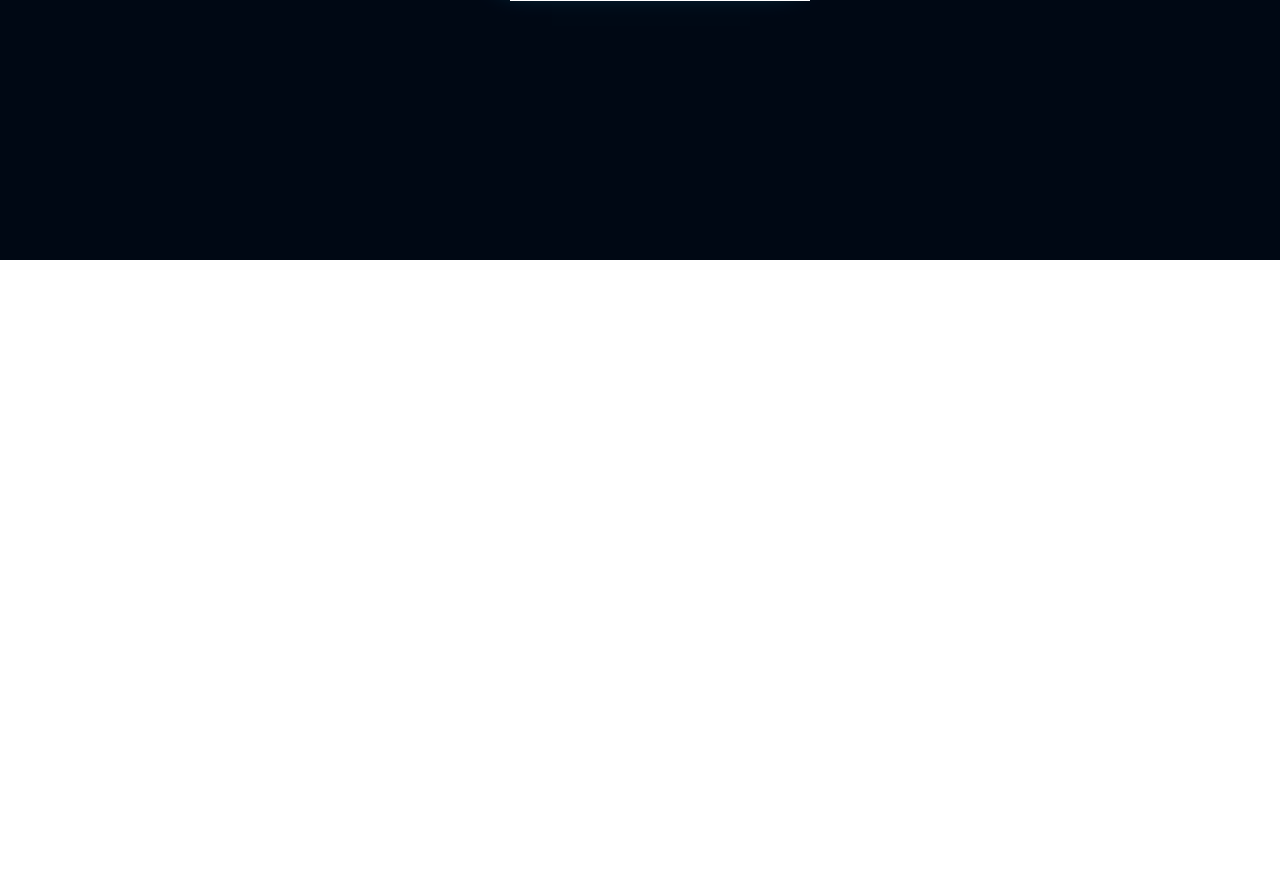
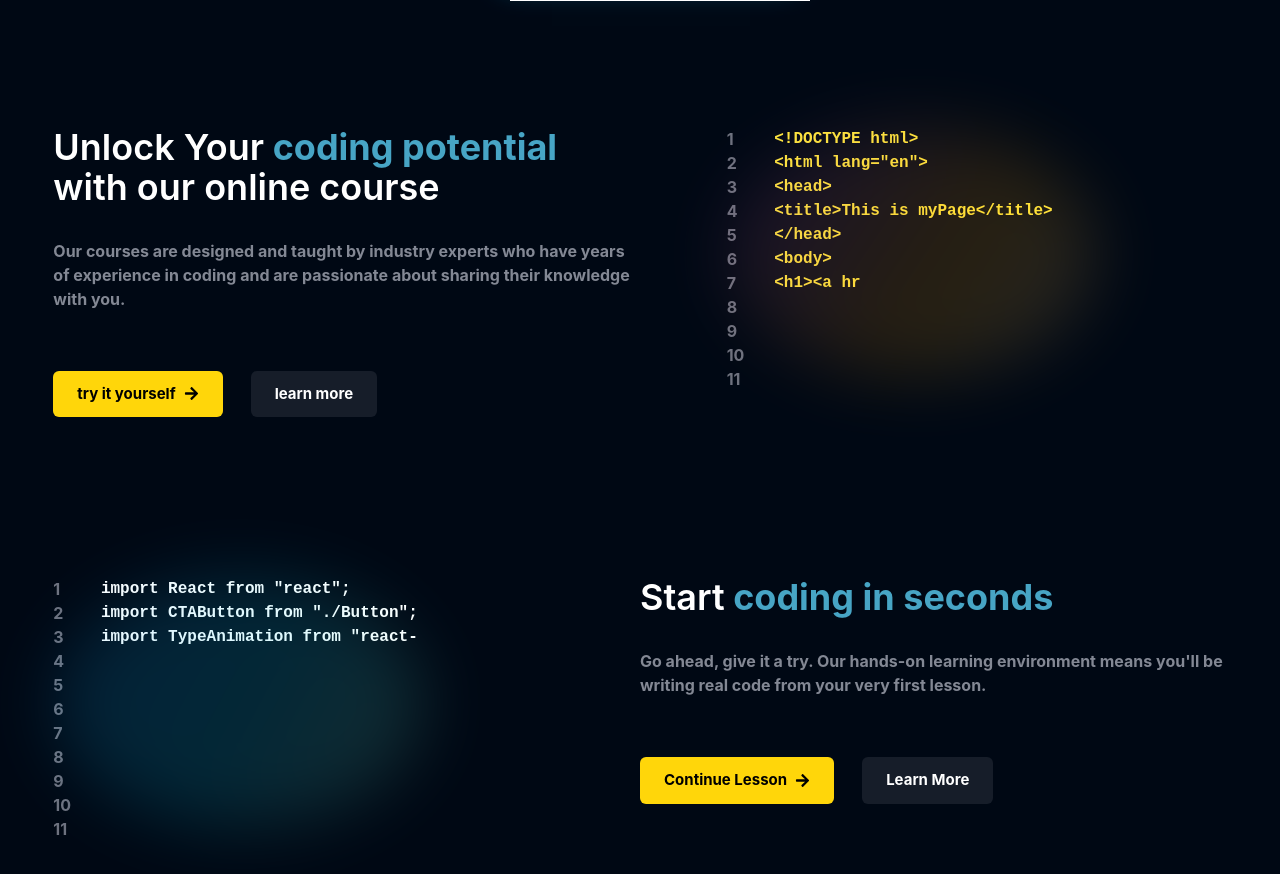
Before and after one commit to bhaumiksahu/StudyNotion, a React (Create React App) app: page / in a window 1280 px wide. Shown: the part 540-1414 px from the top of the page. Before the commit the page ends 800 px from the top, so only its background shows below. Built offline with nearby package versions, Linux system fonts and the light colour scheme.

Commit message:
video , code section part done in home

```diff
--- a/package.json
+++ b/package.json
@@ -9,6 +9,7 @@
     "react-icons": "^5.2.1",
     "react-router-dom": "^6.23.1",
     "react-scripts": "5.0.1",
+    "react-type-animation": "^3.2.0",
     "web-vitals": "^2.1.4"
   },
   "author": "Pranay Gupta",
--- /dev/null
+++ b/src/components/core/HomePage/CodeBlocks.jsx
@@ -0,0 +1,65 @@
+import React from "react";
+import CTAButton from "../HomePage/Button"
+//import HighlightText from "./HighlightText";
+import { FaArrowRight } from "react-icons/fa";
+import { TypeAnimation } from "react-type-animation";
+const CodeBlocks = ({position,heading,subheading,ctabtn1,ctabtn2,codeblock,codeBlockStyle,codeColor}) =>{
+    return(
+        <div className={`flex ${position} my-20 justify-between gap-10`}>
+            {/* Section 1 */}
+            <div className="w-[50%] flex flex-col gap-8">
+                {heading}
+                <div className="text-richblack-300 font-bold">
+                    {subheading}
+                </div>
+                <div className="flex gap-7 mt-7">
+                    <CTAButton
+                    linkto={ctabtn1.linkto} active={ctabtn1.active}>
+                       <div className="flex gap-2 items-center">
+                            {ctabtn1.text}
+                            <FaArrowRight/>
+                       </div>
+                    </CTAButton>
+                    <CTAButton
+                    linkto={ctabtn2.linkto} active={ctabtn2.active}>
+                            {ctabtn2.text}
+                    </CTAButton>
+                </div>
+            </div>
+            {/* Section 2 */}
+            <div className="flex h-fit text-10 w-[100%] relative lg:w-[500px] ">
+
+                <div className="flex flex-col w-[10%] text-richblack-400 font-inter font-bold">
+                    <p>1</p>
+                    <p>2</p>
+                    <p>3</p>
+                    <p>4</p>
+                    <p>5</p>
+                    <p>6</p>
+                    <p>7</p>
+                    <p>8</p>
+                    <p>9</p>
+                    <p>10</p>
+                    <p>11</p>
+                </div>
+                <div className={`w-[95%] flex-col gap-2 font-bold font-mono pr-2 ${codeColor} `}>
+                    <div className="absolute" style={codeBlockStyle}>
+                    </div>
+                    <TypeAnimation
+                        sequence={[codeblock,1000,""]}
+                        repeat={Infinity}
+                        cursor={true}
+                        style={
+                            {
+                                whiteSpace:"pre-line",
+                                display:"block"
+                            }
+                       }
+                        omitDeletionAnimation={true}
+                    />
+                </div>
+            </div>
+        </div>
+    )
+}
+export default CodeBlocks
--- a/src/pages/Home.jsx
+++ b/src/pages/Home.jsx
@@ -4,6 +4,7 @@ import { Link } from 'react-router-dom';
 import HighlightText from "../components/core/HomePage/HighlightText"
 import CTAButton from "../components/core/HomePage/Button"
 import Banner from "../assets/Images/banner.mp4"
+import CodeBlocks from '../components/core/HomePage/CodeBlocks';
 const Home = () => {
   return (
     <div>
@@ -40,21 +41,105 @@ const Home = () => {
             </CTAButton>
         </div>
 
+        {/* video part */}
         <div className='shadow-blue-200 mx-3 my-14 shadow-[10px_-5px_30px_-5px]'>
            <video className="shadow-[20px_10px_rgba(255,255,255)]" muted loop autoPlay>
             <source src={Banner}/>
            </video>
         </div>
+
+        {/* codeSection 1 */}
+        <div>
+            <CodeBlocks position={"lg:flex"} heading={
+                <div className='text-4xl font-semibold'>
+                  Unlock Your
+                  <HighlightText text={" coding potential "}/>
+                  with our online course
+                </div>
+              } subheading={
+                "Our courses are designed and taught by industry experts who have years of experience in coding and are passionate about sharing their knowledge with you."
+              }
+              ctabtn1={
+                {
+                  text:"try it yourself",
+                  linkto:"/signup",
+                  active:true
+                }
+              }
+              ctabtn2={
+                {
+                  text:"learn more",
+                  linkto:"/login",
+                  active:false
+                }
+              }
+              const codeBlockStyle ={ {
+                borderRadius: '100%',
+                filter: 'blur(34px)',
+                height: '250px',
+                left: '0.1%',
+                opacity: 0.15,
+                top: '0.1%',
+                width: '370px',
+                position:"absolute",
+                background: 'linear-gradient(123.77deg, #8a2be2 -6.46%, orange 59.04%, #f8f8ff 124.53%)'
+            }}
+
+              codeblock={`<!DOCTYPE html>\n <html lang="en">\n<head>\n<title>This is myPage</title>\n</head>\n<body>\n<h1><a href="/">Header</a></h1>\n<nav> <a href="/one">One</a> <a href="/two">Two</a> <a href="/three">Three</a>\n</nav>\n</body>`}
+              codeColor={"text-yellow-25"}
+            />
+        </div>
+        {/* codeSection 2 */}
+        <div >
+          <CodeBlocks position={"lg:flex-row-reverse"}
+          heading={
+            <div className='text-4xl font-semibold '>
+              Start
+              <HighlightText text=" coding in seconds"/>
+            </div>
+          }
+          subheading={
+            "Go ahead, give it a try. Our hands-on learning environment means you'll be writing real code from your very first lesson."
+          }
+          ctabtn1={
+            {
+              text:"Continue Lesson",
+              active:true,
+              linkto:"/login"
+            }
+          }
+          ctabtn2={
+            {
+              text:"Learn More",
+              active:false,
+              linkto:"/signup"
+            }
+          }
+          codeBlockStyle ={ {
+            borderRadius: '100%',
+            filter: 'blur(34px)',
+            height: '250px',
+            left: '0.1% ',
+            opacity: 0.15,
+            top: '0.1% ',
+            width: '370px',
+            position:"absolute",
+            background: 'linear-gradient(118.19deg, #1fa2ff -3.62%, #12d8fa 50.44%, #a6ffcb 104.51%)'
+        }}
+          codeblock={`import React from "react";\n import CTAButton from "./Button";\nimport TypeAnimation from "react-type";\nimport { FaArrowRight } from "react-icons/fa";\n\nconst Home = () => {\nreturn (\n<div>Home</div>\n)\n}\nexport default Home;`}
+          />
+        </div>
       </div>
 
 
 
-      {/* Section 1 */}
+
+      {/* Section 2 */}
 
 
 
 
-      {/* Section 1 */}
+      {/* Section 3 */}
 
 
 
```
Also changed, not shown: 1 other file (tests, documents, lock files or other folders).
